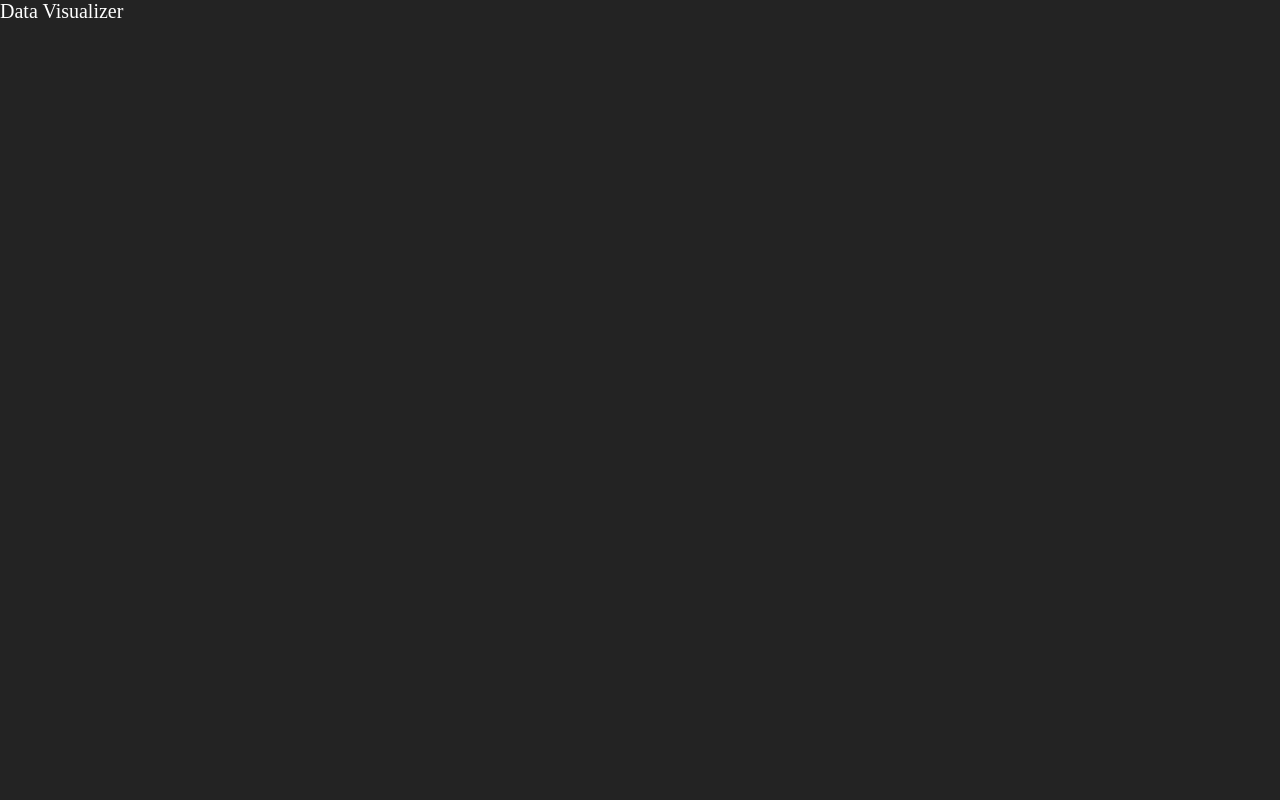
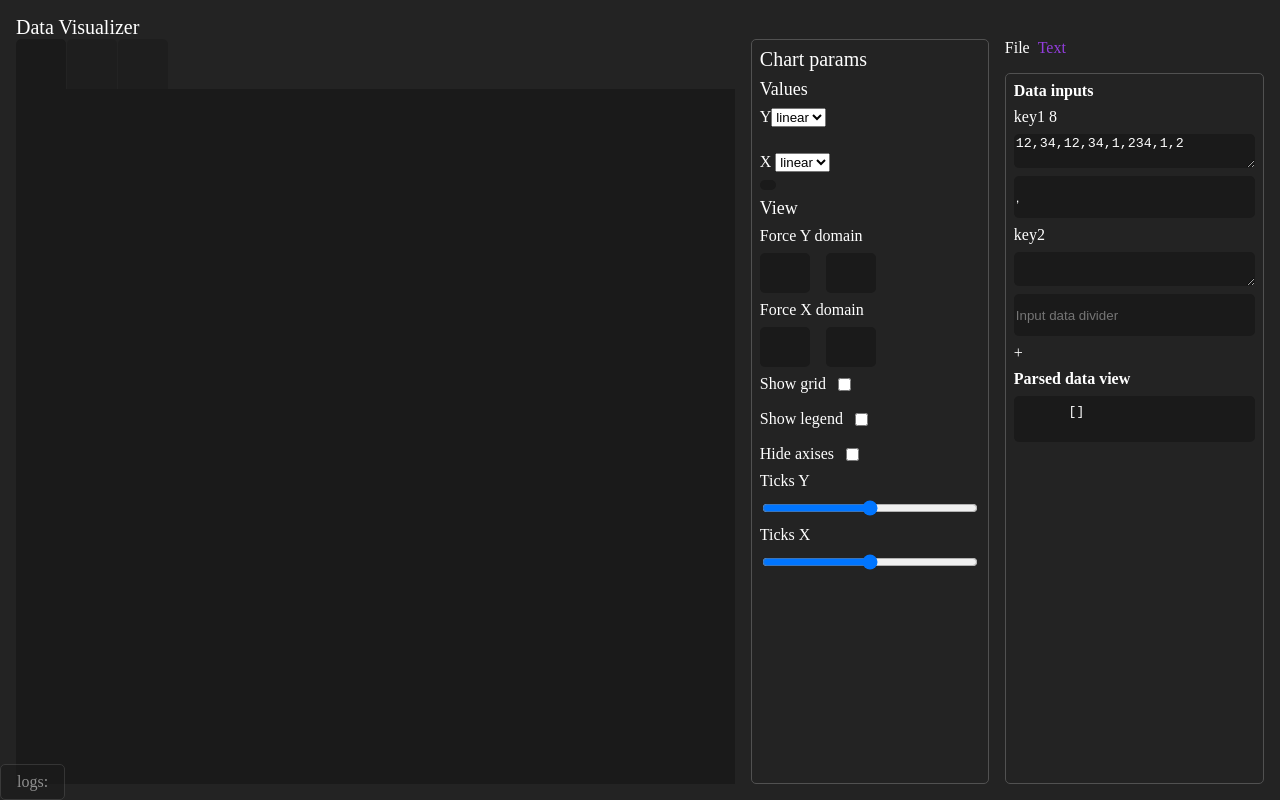
Before and after one commit to SpacelBug/data-visualizer, a Vue app: page / in a window 1280 px wide. Before the commit this address had no page. Built offline with nearby package versions, Linux system fonts and the light colour scheme.

Commit message:
init structure of main component

```diff
--- a/src/App.vue
+++ b/src/App.vue
@@ -1,7 +1,149 @@
 <template>
   <h1>Data Visualizer</h1>
+
+  <div class="main-box">
+    <div class="chart-box">
+      <div class="chart-types-menu">
+        <div
+          :class="['chart-type', { active: selectedChartType === 'line' }]"
+          @click="selectedChartType = 'line'"
+        />
+        <div
+          :class="['chart-type', { active: selectedChartType === 'pie' }]"
+          @click="selectedChartType = 'pie'"
+        />
+        <div
+          :class="['chart-type', { active: selectedChartType === 'bar' }]"
+          @click="selectedChartType = 'bar'"
+        />
+      </div>
+      <LineChart
+        :data="data"
+        :params="params"
+      />
+    </div>
+
+    <ChartParams v-model="params" />
+
+    <div class="data-box">
+      <div class="data-box-types">
+        <span
+          :class="{ active: selectedDataPanel === 'file' }"
+          @click="selectedDataPanel = 'file'"
+          >File</span
+        >
+        <span
+          :class="{ active: selectedDataPanel === 'text' }"
+          @click="selectedDataPanel = 'text'"
+          >Text</span
+        >
+      </div>
+      <template v-if="selectedDataPanel === 'file'">
+        <FileInput v-model="file"></FileInput>
+        <FileView
+          v-model="data"
+          :file="file"
+        ></FileView>
+      </template>
+      <TextData
+        v-else-if="selectedDataPanel === 'text'"
+        v-model="data"
+        class="text-data-box"
+      ></TextData>
+    </div>
+  </div>
+
+  <LoggerView />
 </template>
 
-<script setup></script>
+<script setup>
+import { ref } from 'vue'
+import FileInput from './components/FileInput.vue'
+import FileView from './components/FileView.vue'
+import ChartParams from './components/ChartParams.vue'
+import LineChart from './components/LineChart.vue'
+import LoggerView from './components/LoggerView.vue'
+import TextData from './components/TextData.vue'
 
-<style scoped></style>
+const file = ref(null)
+const data = ref([])
+const params = ref({})
+
+const selectedChartType = ref('line')
+const selectedDataPanel = ref('text')
+</script>
+
+<style>
+#app {
+  box-sizing: border-box;
+  display: flex;
+  flex-direction: column;
+  height: 100%;
+  max-height: 100%;
+  padding: 16px;
+}
+
+.main-box {
+  box-sizing: border-box;
+  display: flex;
+  flex-direction: row;
+  gap: 16px;
+  height: 100%;
+  overflow: hidden;
+}
+
+.chart-box {
+  box-sizing: border-box;
+  display: grid;
+  grid-template-rows: 50px minmax(0, 100%);
+  height: 100%;
+  max-height: 100%;
+  width: 100%;
+  overflow: hidden;
+}
+
+.chart-types-menu {
+  display: flex;
+  flex-direction: row;
+  height: 50px;
+  width: fit-content;
+  border-radius: 5px 5px 0 0;
+  overflow: hidden;
+  gap: 1px;
+}
+
+.chart-type {
+  cursor: pointer;
+  background-color: var(--panels-color);
+  width: 50px;
+  height: 100%;
+  border-radius: 5px 5px 0 0;
+  opacity: 0.5;
+}
+
+.data-box {
+  display: flex;
+  flex-direction: column;
+  box-sizing: border-box;
+  width: 450px;
+  gap: 16px;
+  border-radius: 5px;
+  height: 100%;
+}
+
+.data-box-types {
+  display: flex;
+  flex-direction: row;
+  gap: 8px;
+}
+
+.data-box-types > span:hover {
+  cursor: pointer;
+  color: var(--accent-color);
+}
+
+.active {
+  color: var(--accent-color);
+  opacity: 1;
+}
+</style>
```
